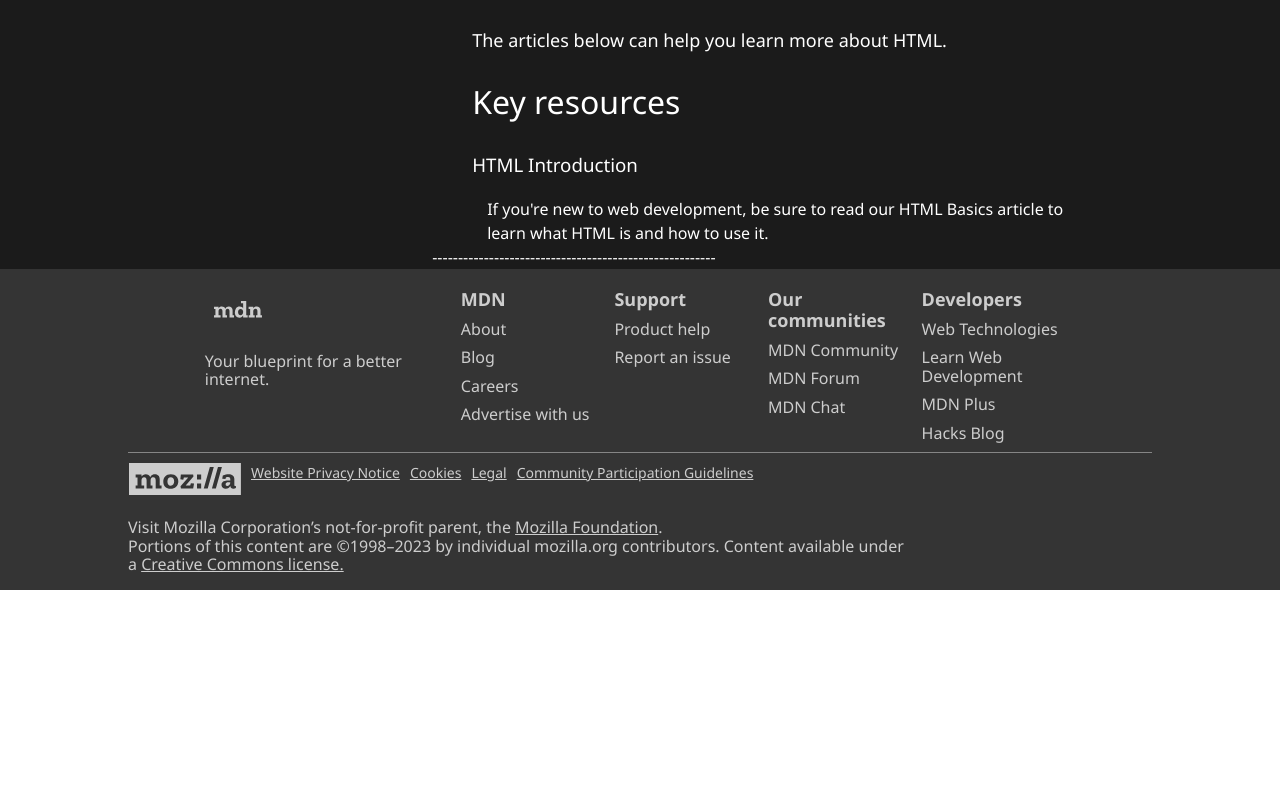
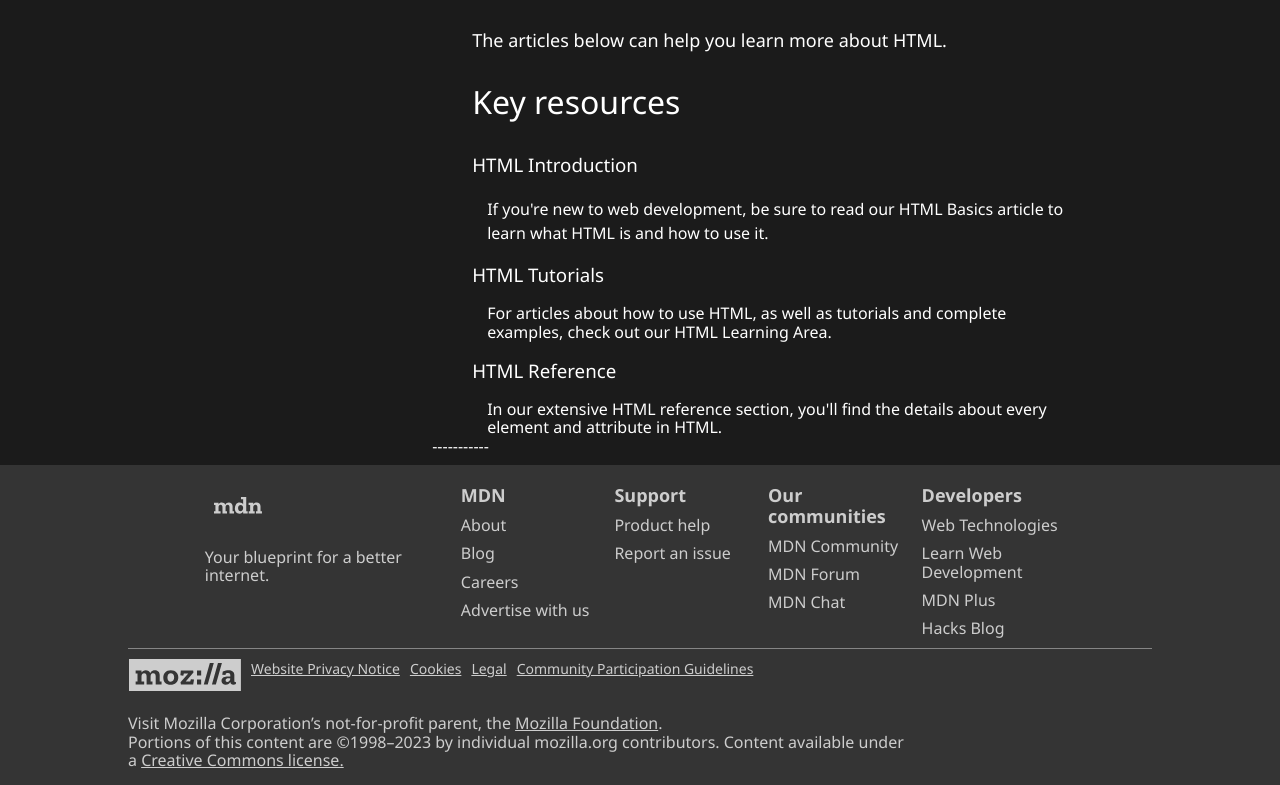
Before and after one commit to Fedorovaks/front_lecture_6, a plain HTML site: page index.html in a window 1280 px wide. Shown: the part 1067-1852 px from the top of the page. Before the commit the page ends 1657 px from the top, so only its background shows below. Drawn offline with Linux system fonts and the light colour scheme.

Commit message:
fix --height main container

```diff
--- a/index.html
+++ b/index.html
@@ -175,8 +175,15 @@
                         <h3 class="annotation__caption">HTML Introduction</h3>
                         <div class="annotation__item">If you're new to web development, be sure to read our HTML Basics
                             article to learn what HTML is and how to use it.</div>
-                        -------------------------------------------------------
+
                     </div>
+                    <h3 class="annotation__caption">HTML Tutorials</h3>
+                        <div class="annotation__item">For articles about how to use HTML, as well as tutorials and complete examples, check out our HTML Learning Area.</div>
+
+                        <h3 class="annotation__caption">HTML Reference</h3>
+                        <div class="annotation__item">In our extensive HTML reference section, you'll find the details about every element and attribute in HTML.</div>
+
+                        -----------
                 </div>
             </div>
 
--- a/style/main-container/main-container.css
+++ b/style/main-container/main-container.css
@@ -6,6 +6,8 @@
     display: flex;
     background-color: #1b1b1b;
     justify-content: center;
+    height: 100%;
+    padding-bottom: 10px;
 
 }
 
```
